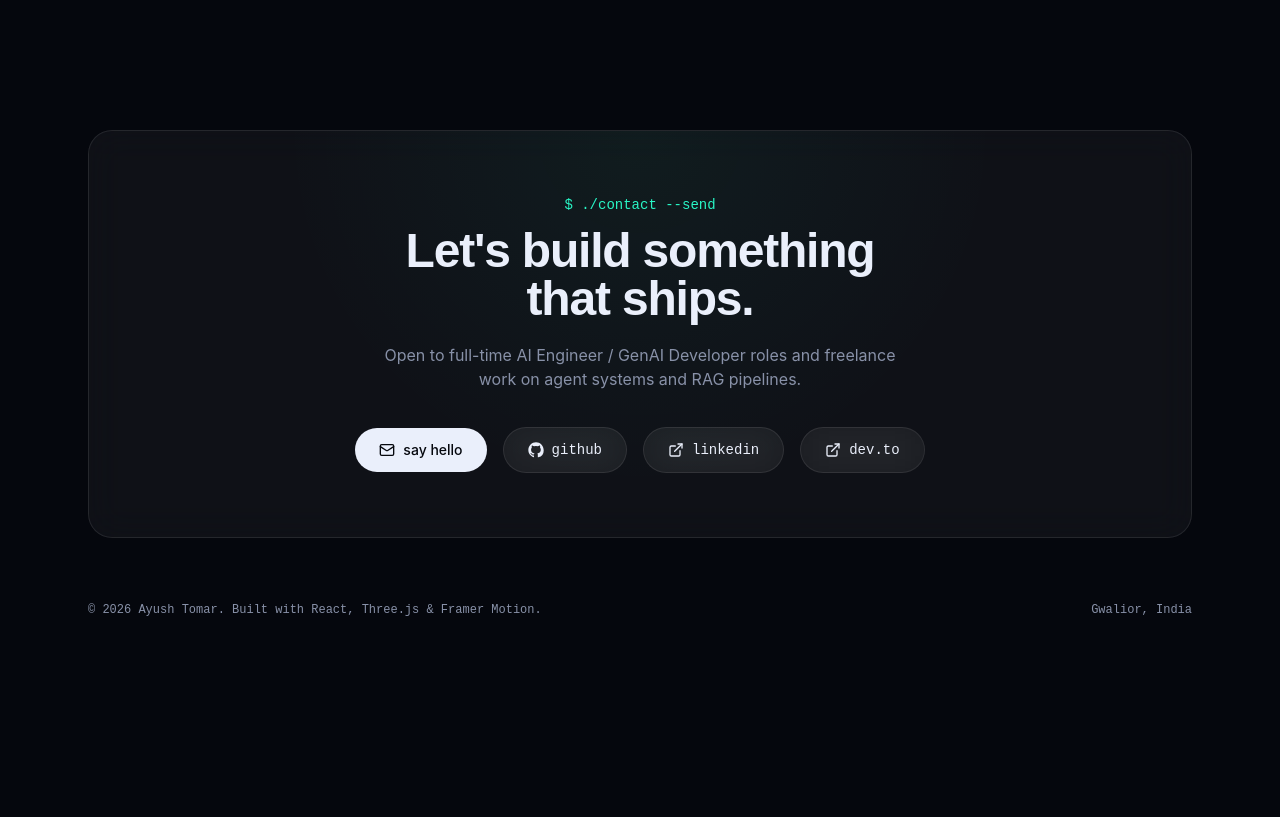
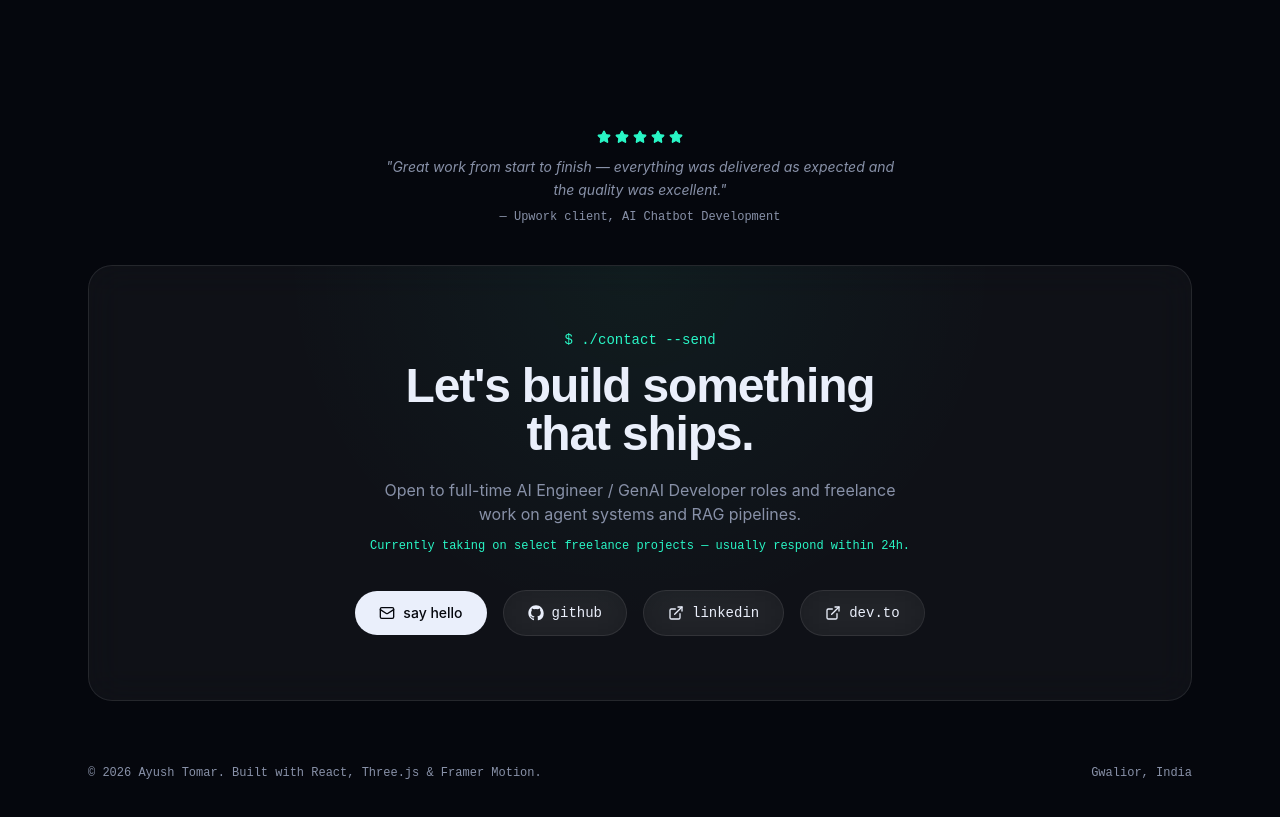
Before and after one commit to ayush-s-tomar/portfolio, a React (Vite) app: page / in a window 1280 px wide. Shown: the part 3740-4557 px from the top of the page. Before the commit the page ends 4470 px from the top, so only its background shows below. Built offline with nearby package versions, Linux system fonts and the light colour scheme.

Commit message:
add testimonial and availability line to contact section

```diff
--- a/src/components/Contact.jsx
+++ b/src/components/Contact.jsx
@@ -1,10 +1,30 @@
 import { motion } from 'framer-motion';
-import { Mail, ExternalLink } from 'lucide-react';
+import { Mail, ExternalLink, Star } from 'lucide-react';
 import GithubIcon from './GithubIcon';
 
 export default function Contact() {
   return (
     <section id="contact" className="relative py-28 px-6 max-w-6xl mx-auto">
+      <motion.div
+        initial={{ opacity: 0, y: 16 }}
+        whileInView={{ opacity: 1, y: 0 }}
+        viewport={{ once: true }}
+        className="max-w-lg mx-auto mb-10 text-center"
+      >
+        <div className="flex items-center justify-center gap-1 mb-3">
+          {Array.from({ length: 5 }).map((_, i) => (
+            <Star key={i} size={14} className="fill-[var(--mint)] text-[var(--mint)]" />
+          ))}
+        </div>
+        <p className="text-[var(--ink-muted)] italic text-sm leading-relaxed">
+          "Great work from start to finish — everything was delivered as
+          expected and the quality was excellent."
+        </p>
+        <p className="font-mono text-xs text-[var(--ink-muted)] mt-2">
+          — Upwork client, AI Chatbot Development
+        </p>
+      </motion.div>
+
       <motion.div
         initial={{ opacity: 0, y: 20 }}
         whileInView={{ opacity: 1, y: 0 }}
@@ -19,9 +39,12 @@ export default function Contact() {
         <h2 className="font-display font-semibold text-4xl md:text-5xl tracking-tight mb-5 relative z-10">
           Let's build something<br className="hidden sm:block" /> that ships.
         </h2>
-        <p className="text-[var(--ink-muted)] max-w-lg mx-auto mb-9 relative z-10">
+        <p className="text-[var(--ink-muted)] max-w-lg mx-auto mb-3 relative z-10">
           Open to full-time AI Engineer / GenAI Developer roles and freelance
           work on agent systems and RAG pipelines.
+        </p>
+        <p className="font-mono text-xs text-[var(--mint)] mb-9 relative z-10">
+          Currently taking on select freelance projects — usually respond within 24h.
         </p>
         <div className="flex flex-wrap items-center justify-center gap-4 relative z-10">
           <a
```
